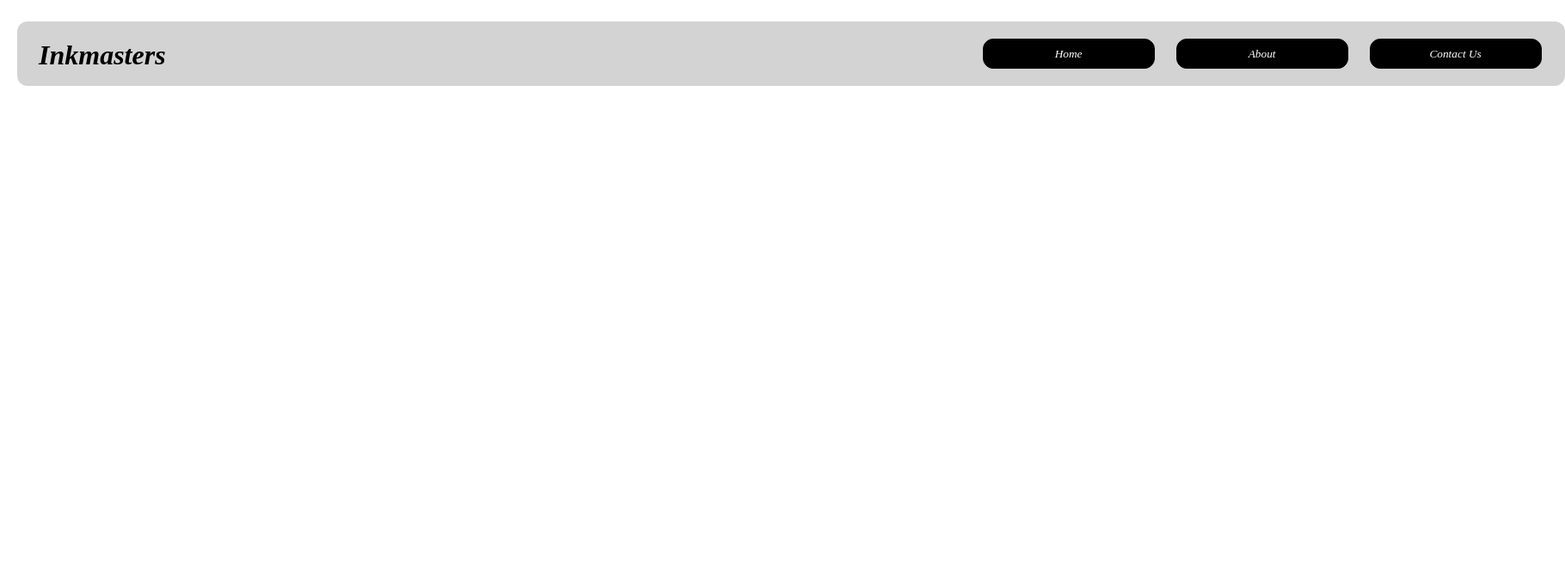
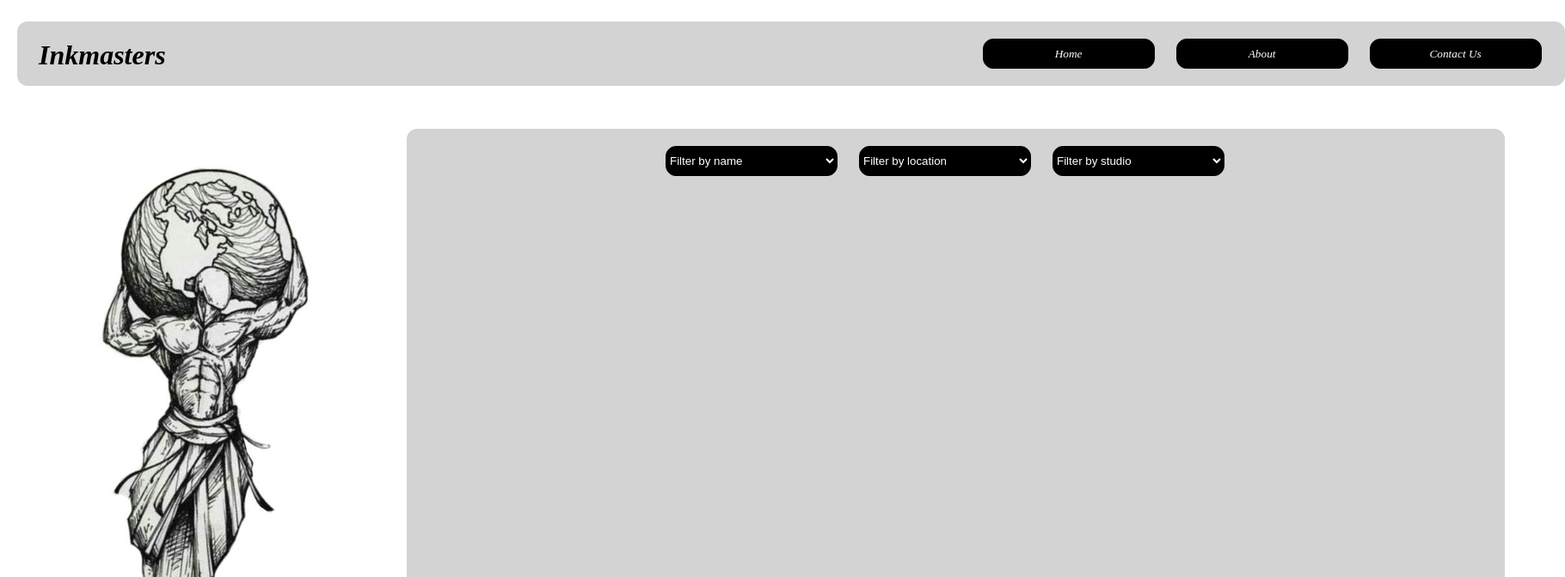
Before and after one commit to omaomach/Inkmasters-Frontend, a React (Create React App) app: page / in a window 1280 px wide. Shown: the top 672 px of the page at 86% size, 1820 px wide, since content can reach past the window. Built offline with nearby package versions, Linux system fonts and the light colour scheme.

Commit message:
created filters

```diff
--- a/src/Home.css
+++ b/src/Home.css
@@ -0,0 +1,41 @@
+.home-parent {
+    height: 850px;
+    width: 1750px;
+    background-color: #ffffff;
+    margin-left: auto;
+    margin-right: auto;
+    margin-top: 50px;
+    border-radius: 12px;
+    display: flex;
+    flex-direction: row;
+}
+
+.home-left {
+    width: 500px;
+    height: 700px;
+    background-color: #ffffff;
+    border-radius: 12px;
+    text-align: center;
+  }
+
+.atlas {
+    max-width: 600px;
+    max-height: 600px;
+    border-radius: 12px;
+    margin-top: 25px;
+  }
+
+.art-text p {
+    font-size: x-large;
+    font-style: italic;
+    color: #000000;
+    font-family: 'Snell Roundhand, cursive';
+}
+
+.artist-components {
+    width: 1350px;
+    height: 700px;
+    background-color: lightgrey;
+    border-radius: 12px;
+    /* margin-left: 100px; */
+}
--- a/src/NavBar.css
+++ b/src/NavBar.css
@@ -3,7 +3,6 @@
     height: 75px;
     width: 1800px;
     border-radius: 12px;
-    position: fixed;
     margin-top: 25px;
     display: flex;
     flex-direction: row;
--- /dev/null
+++ b/src/Search.css
@@ -0,0 +1,19 @@
+.artist-filters {
+    margin-left: auto;
+    margin-right: auto;
+    margin-top: 20px;
+    background-color: lightgrey;
+    width: 700px;
+    text-align: center;
+}
+
+.filters {
+    width: 200px;
+    height: 35px;
+    border: 1px solid #000000;
+    background: #000000;
+    cursor: pointer;
+    color: #ffffff;
+    border-radius: 12px;
+    margin-right: 25px;
+  }
--- a/src/components/Home.js
+++ b/src/components/Home.js
@@ -1,18 +1,28 @@
 import React from "react";
 import NavBar from "./NavBar";
+import Search from "./Search";
+import "../Home.css";
+import atlas3 from '../assets/atlas3.jpg'
 
 function Home() {
-
-    return (
-        <div className="home-parent">
-                <NavBar />
-            <div className="artist-components">
-
+  return (
+    <>
+      <NavBar />
+      <div className="home-parent">
+        <div className="home-left">
+            <div className="awesome-image">
+                <img className="atlas" src={atlas3} alt="world" />
             </div>
-
+            <div className="art-text">
+                <p>Every day you are challenged to be better</p>
+            </div>
         </div>
-    )
-
+        <div className="artist-components">
+            <Search />
+        </div>
+      </div>
+    </>
+  );
 }
 
-export default Home
+export default Home;
--- a/src/components/Search.js
+++ b/src/components/Search.js
@@ -0,0 +1,25 @@
+import React from "react";
+import '../Search.css'
+
+function Search() {
+
+    return (
+        <div className="artist-filters">
+            <select className="filters">
+                <option value={0}>Filter by name</option>
+            </select>
+
+            <select className="filters">
+                <option value={0}>Filter by location</option>
+            </select>
+
+            <select className="filters">
+                <option value={0}>Filter by studio</option>
+            </select>
+
+        </div>
+    )
+
+}
+
+export default Search
```
